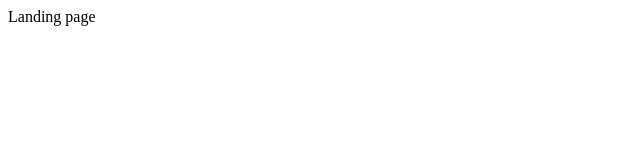
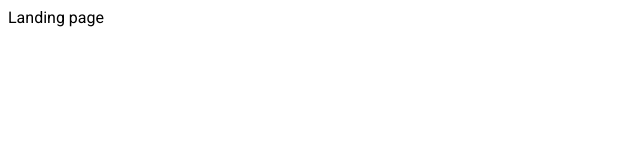
Before and after one commit to topisark/reactive-ratebeer, a React app: page / in a window 1280 px wide. Shown: the top 160 px of the page, without its empty margins (0-640 px from the left). Built offline with nearby package versions, Linux system fonts and the light colour scheme.

Commit message:
Added Roboto font

```diff
--- a/public/index.html
+++ b/public/index.html
@@ -6,6 +6,7 @@
     <meta name="theme-color" content="#000000">
     <link rel="manifest" href="%PUBLIC_URL%/manifest.json">
     <link rel="shortcut icon" href="%PUBLIC_URL%/favicon.ico">
+    <link href="https://fonts.googleapis.com/css?family=Roboto:300,400,500" rel="stylesheet">
     <title>Ratebeer</title>
   </head>
   <body>
--- a/src/index.js
+++ b/src/index.js
@@ -2,6 +2,7 @@
 import { BrowserRouter } from 'react-router-dom';
 import ReactDOM from 'react-dom';
 import App from './App';
+import './index.scss';
 
 ReactDOM.render(
   (
--- /dev/null
+++ b/src/index.scss
@@ -0,0 +1,3 @@
+#root {
+  font-family: 'Roboto', sans-serif;
+}
```
